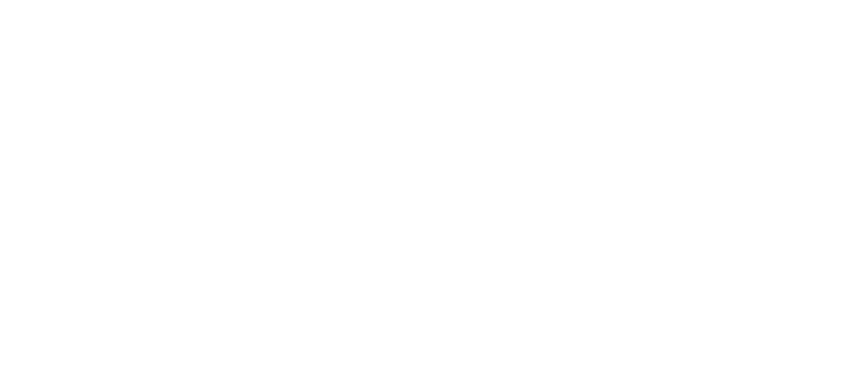
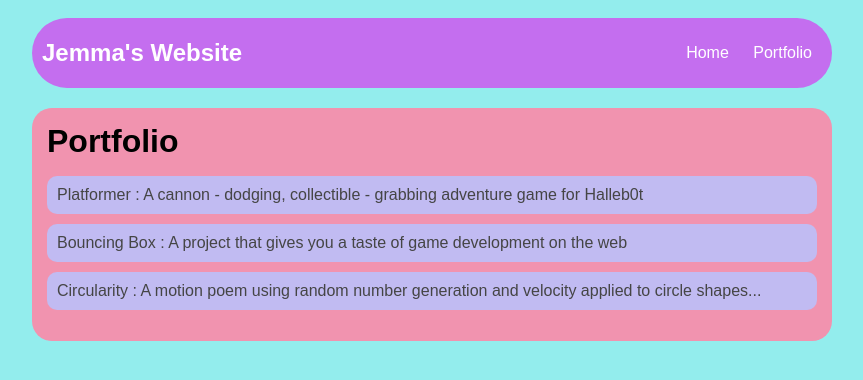
Before and after one commit to JemEastwick/JemEastwick.github.io, a plain HTML site: page portfolio.html in a window 1280 px wide. Shown: the whole page, without its empty margins (208-1071 px from the left). Drawn offline with Linux system fonts and the light colour scheme.

Commit message:
add portfolio.html file

```diff
--- a/index.html
+++ b/index.html
@@ -2,7 +2,7 @@
 <html>
   <head>
     <title>Jemma's Website</title>
-    <link rel="stylesheet" href="style.css" />
+    <link rel="stylesheet" href="style.css">
   </head>
 
   <body>
--- a/portfolio.html
+++ b/portfolio.html
@@ -0,0 +1,48 @@
+<!DOCTYPE html>
+<html>
+  <head>
+    <title>Jemma's Website</title>
+    <link rel="stylesheet" href="style.css">
+  </head>
+
+  <body>
+    <div id="all-contents">
+      <nav>
+        <h1>Jemma's Website</h1>
+        <ul id="nav-ul">
+          <li class="nav-li">
+            <a class="nav-a" href="index.html">Home</a>
+          </li>
+          <li class="nav-li">
+            <a class="nav-a" href="portfolio.html">Portfolio</a>
+          </li>
+        </ul>
+      </nav>
+      <main>
+        <div class="content">
+          <h1>Portfolio</h1>
+          <ul id="portfolio">
+            <li>
+              <a href="projects/platformer/"
+                >Platformer : A cannon - dodging, collectible - grabbing
+                adventure game for Halleb0t</a
+              >
+            </li>
+            <li>
+              <a href="projects/bouncing-box/"
+                >Bouncing Box : A project that gives you a taste of game
+                development on the web
+              </a>
+            </li>
+            <li>
+              <a href="projects/circularity/"
+                >Circularity : A motion poem using random number generation and
+                velocity applied to circle shapes...</a
+              >
+            </li>
+          </ul>
+        </div>
+      </main>
+    </div>
+  </body>
+</html>
--- a/style.css
+++ b/style.css
@@ -16,6 +16,7 @@ nav {
   margin-bottom: 20px;
   display: flex;
   padding: 10px;
+  border-radius: 36px;
 }
 h1 {
   display: flex;
@@ -40,6 +41,7 @@ a {
 main {
   background: rgb(241, 147, 175);
   display: flex;
+  border-radius: 20px;
 }
 .sidebar {
   margin-right: 25px;
@@ -47,6 +49,7 @@ main {
 }
 .sidebar-img {
   width: 200px;
+  border: 5px solid #ffffff;
 }
 .content {
   flex: 1;
@@ -62,3 +65,28 @@ h2,
 h3 {
   margin: 0px;
 }
+/* portfolio styles */
+.content h1 {
+  color: black;
+}
+
+#portfolio {
+  list-style-type: none;
+  padding-left: 0;
+}
+
+#portfolio li {
+  background: #c1bbf2;
+  padding: 10px;
+  border-radius: 10px;
+  margin-bottom: 10px;
+}
+
+#portfolio li:hover {
+  background: #ffffff;
+}
+
+#portfolio a {
+  text-decoration: none;
+  color: #454545;
+}
```
